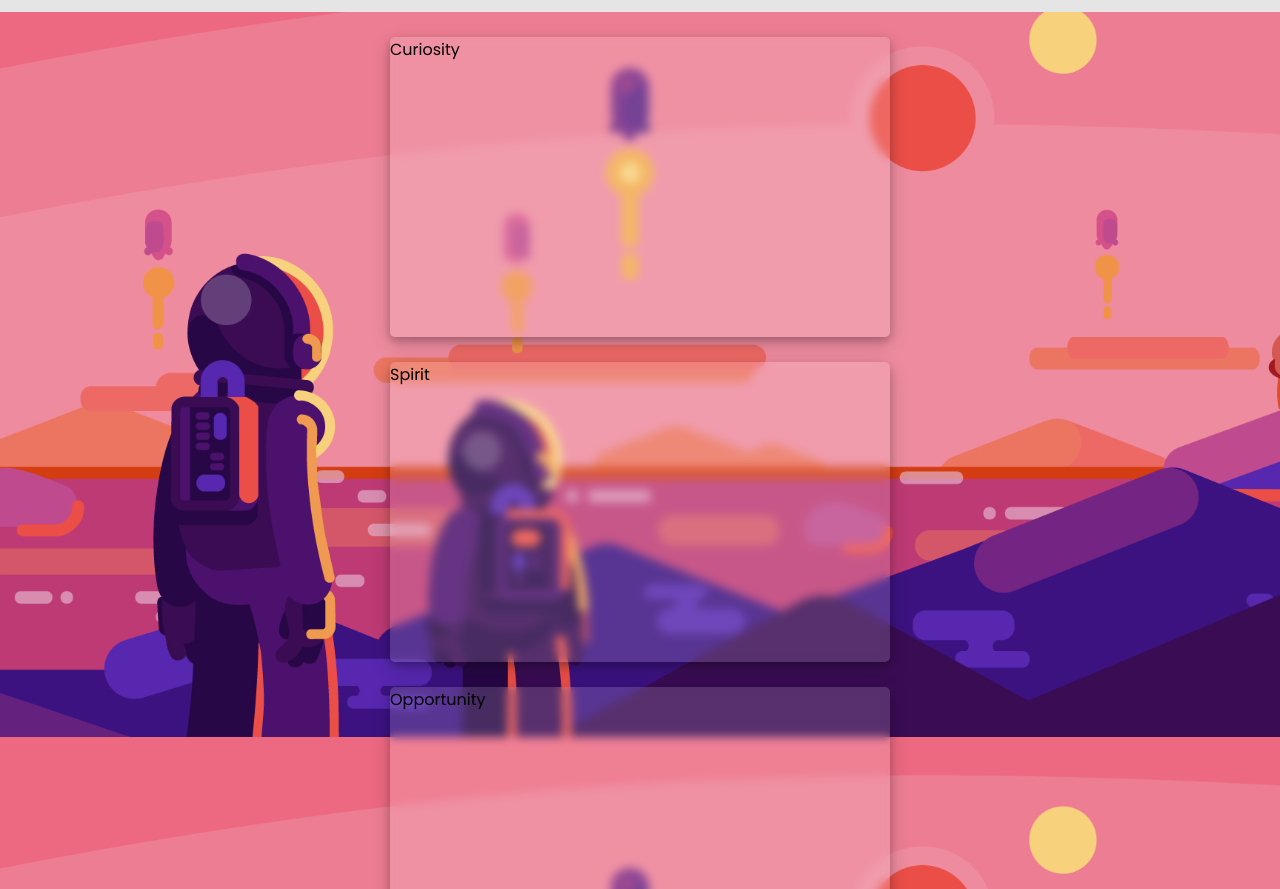
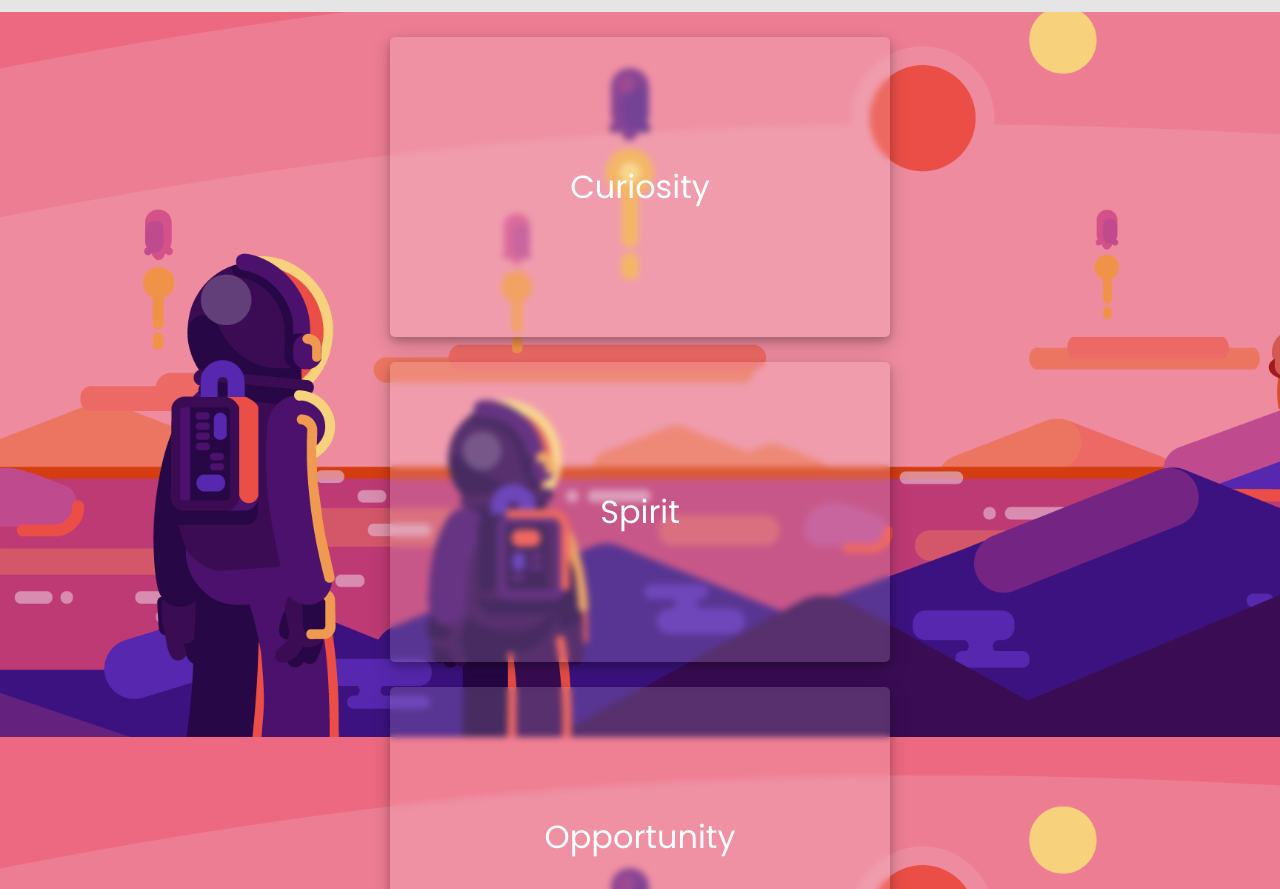
Before and after one commit to gary-vladimir/Mars-Dashboard, a website: page src/client/index.html in a window 1280 px wide. Shown: the part 63-952 px from the top of the page. Drawn offline with Linux system fonts and the light colour scheme.

Commit message:
finished cards with hover states and sticky nav bar

```diff
--- a/src/client/index.css
+++ b/src/client/index.css
@@ -12,9 +12,12 @@
 }
 
 nav {
+    position: sticky;
+    position: -webkit-sticky;
+    top: 0;
+    z-index: 2;
     height: 75px;
     background-color: #e5e5e5;
-    position: relative;
 }
 
 nav > img {
@@ -48,11 +51,30 @@
 }
 
 .card {
+    position: relative;
     border-radius: 5px;
     background-color: rgba(255, 255, 255, 0.15);
-    backdrop-filter: blur(5px);
-    -webkit-backdrop-filter: blur(5px);
+    backdrop-filter: blur(3px);
+    -webkit-backdrop-filter: blur(3px);
     box-shadow: 0 4px 8px 0 rgba(0, 0, 0, 0.2), 0 6px 20px 0 rgba(0, 0, 0, 0.19);
+    transition: 0.3s;
+}
+
+.card:hover {
+    box-shadow: 0 4px 8px 0 rgba(0, 0, 0, 0.4), 0 6px 20px 0 rgba(0, 0, 0, 0.3);
+    transform: translateY(-10px);
+    backdrop-filter: blur(15px);
+    -webkit-backdrop-filter: blur(15px);
+    cursor: pointer;
+}
+
+.name {
+    color: white;
+    font-size: 2em;
+    position: absolute;
+    top: 50%;
+    left: 50%;
+    transform: translate(-50%, -50%);
 }
 
 #one {
@@ -71,6 +93,9 @@
     }
 }
 @media (max-width: 580px) {
+    .name {
+        font-size: 1.5em;
+    }
     main {
         grid-template-columns: auto 280px auto;
         grid-template-rows: auto repeat(3, 180px) 70px;
--- a/src/client/index.html
+++ b/src/client/index.html
@@ -10,9 +10,11 @@
     <body>
         <nav><img src="images/nasa.svg" alt="logo" /></nav>
         <main>
-            <div class="card" id="one">Curiosity</div>
-            <div class="card" id="two">Spirit</div>
-            <div class="card" id="three">Opportunity</div>
+            <div class="card" id="one"><div class="name">Curiosity</div></div>
+            <div class="card" id="two"><div class="name">Spirit</div></div>
+            <div class="card" id="three">
+                <div class="name">Opportunity</div>
+            </div>
             <footer>Mars-Dashboard-2021</footer>
         </main>
     </body>
```
